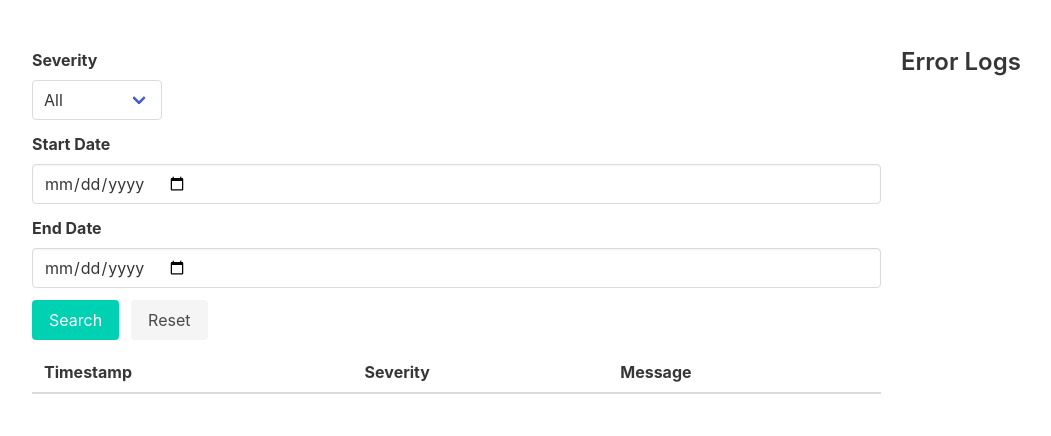
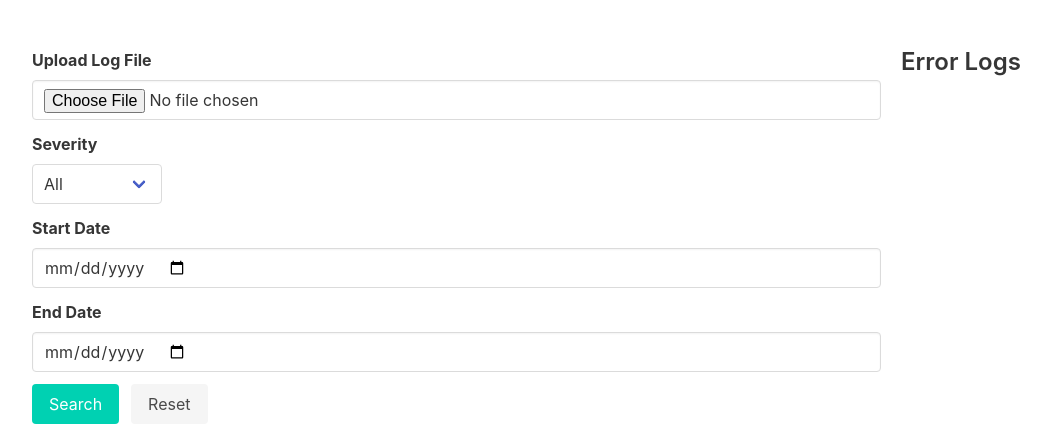
Before and after one commit to amarsanthosh/Intelligent-log-monitoring-dashboard, a Flask app: page / in a window 1280 px wide. Shown: the part 52-488 px from the top of the page, without its empty margins (32-1083 px from the left). Before the commit the page ends 446 px from the top, so only its background shows below. Run offline with Flask 3, Linux system fonts and the light colour scheme; lists and menus that the app fills with data are empty.

Commit message:
Addes custom log file upload

```diff
--- a/templates/index.html
+++ b/templates/index.html
@@ -26,11 +26,17 @@
         let currentSeverity = '';  // Store current severity filter
         let currentStartDate = '';  // Store current start date filter
         let currentEndDate = '';  // Store current end date filter
+        let customLogs = [];  // Store custom logs if any
 
         async function fetchLogs(severity, startDate, endDate) {
-            console.log(`Fetching logs with severity=${severity}, startDate=${startDate}, endDate=${endDate}`);
-            const response = await fetch(`/api/logs?severity=${severity}&start_date=${startDate}&end_date=${endDate}`);
-            const logs = await response.json();
+            let logs = [];
+            if (customLogs.length > 0) {
+                logs = customLogs;
+            } else {
+                console.log(`Fetching logs with severity=${severity}, startDate=${startDate}, endDate=${endDate}`);
+                const response = await fetch(`/api/logs?severity=${severity}&start_date=${startDate}&end_date=${endDate}`);
+                logs = await response.json();
+            }
             console.log('Fetched logs:', logs);
             updateChart(logs);
             updateTable(logs);
@@ -168,6 +174,31 @@
             fetchLogs('', '', '');
         }
 
+        // Handle file uploads
+        function handleFileUpload(event) {
+            const file = event.target.files[0];
+            const reader = new FileReader();
+            reader.onload = function(event) {
+                const contents = event.target.result;
+                customLogs = parseLogFile(contents);
+                fetchLogs('', '', '');
+            };
+            reader.readAsText(file);
+        }
+
+        // Parse the log file contents
+        function parseLogFile(contents) {
+            const logs = [];
+            const lines = contents.split('\n');
+            lines.forEach(line => {
+                const parts = line.split(',');
+                if (parts.length === 3) {
+                    logs.push(parts);
+                }
+            });
+            return logs;
+        }
+
         // Fetch logs and update the chart every 5 seconds using the current filter settings
         setInterval(() => fetchLogs(currentSeverity, currentStartDate, currentEndDate), 5000);
     </script>
@@ -184,6 +215,13 @@
     <section class="section">
         <div class="container dashboard-container">
             <div class="main-content">
+                <div class="field">
+                    <label class="label">Upload Log File</label>
+                    <div class="control">
+                        <input type="file" class="input" onchange="handleFileUpload(event)">
+                    </div>
+                </div>
+
                 <div class="field">
                     <label class="label">Severity</label>
                     <div class="control">
```
